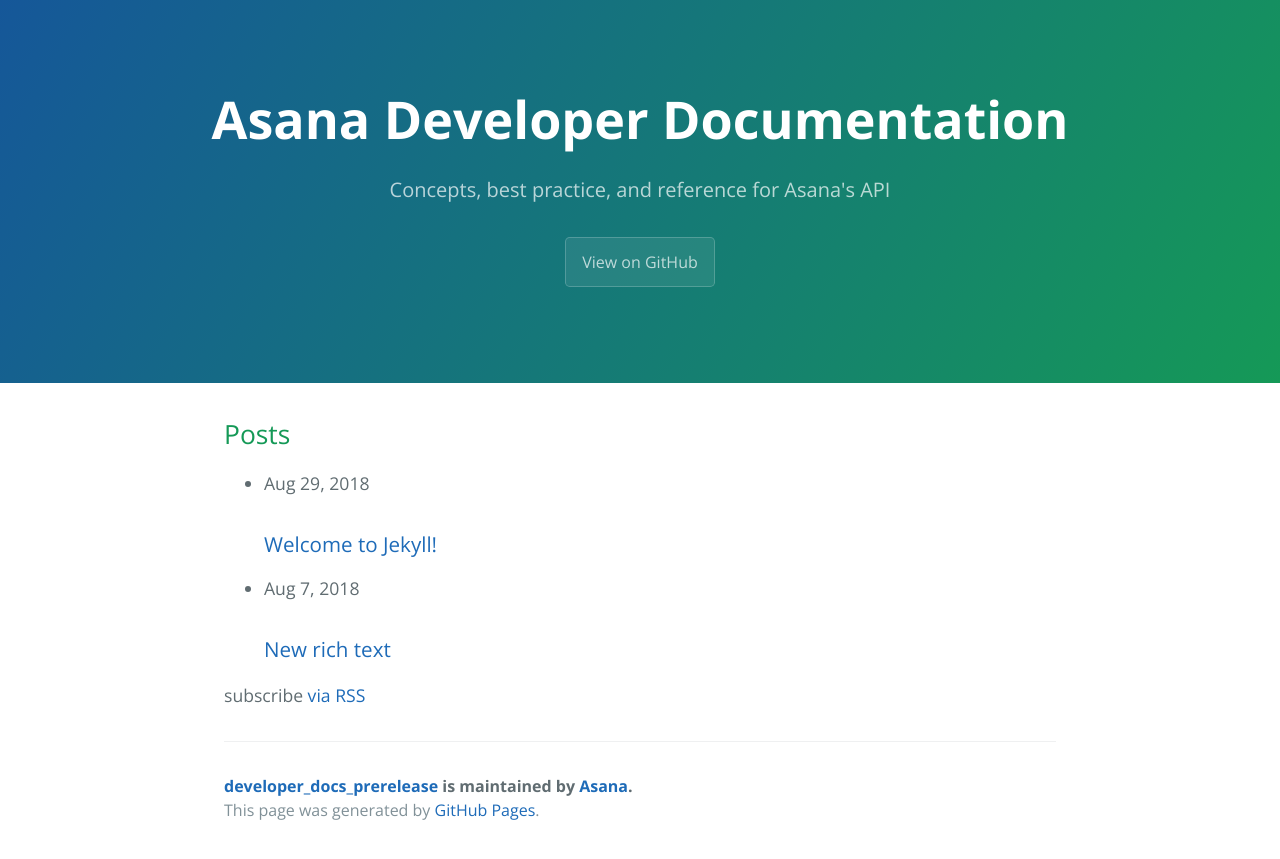
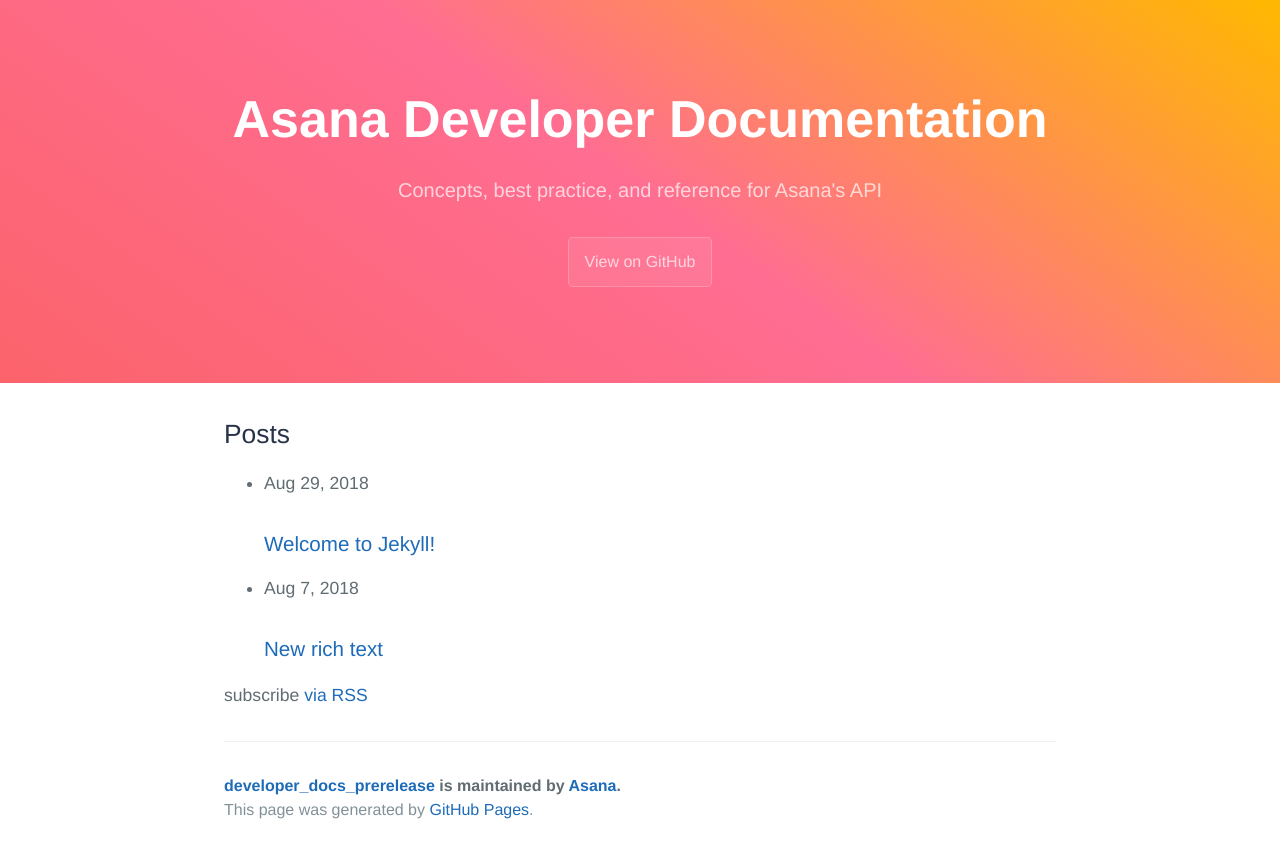
Before and after one commit to Asana/developer_docs_prerelease, a Jekyll site: the page built from docs/index.md, in a window 1280 px wide. Shown: the top 859 px of the page. Built offline with Jekyll 4.4.1, drawn with Linux system fonts in a browser that asks for light colours; some web fonts are replaced.

Commit message:
A minor amount of theme-ing

```diff
--- /dev/null
+++ b/docs/_sass/fonts.scss
@@ -0,0 +1,40 @@
+/*
+ * Straight out of our static site: https://github.com/Asana/asanastatic/blob/e69a59f1766bff75a2b281a3778077b5263fd29f/_themes/asana/css/fonts-blocking.css
+ *
+ */
+
+@font-face {
+  font-family: 'gordita';
+  src: url('https://fonts.luna1.co/gordita/hinted/hinted-Gordita-Regular.eot');
+  src: url('https://fonts.luna1.co/gordita/hinted/hinted-Gordita-Regular.eot?#iefix') format('embedded-opentype'),
+      url('https://fonts.luna1.co/gordita/hinted/hinted-Gordita-Regular.woff2') format('woff2'),
+      url('https://fonts.luna1.co/gordita/hinted/hinted-Gordita-Regular.woff') format('woff'),
+      url('https://fonts.luna1.co/gordita/hinted/hinted-Gordita-Regular.ttf') format('truetype'),
+      url('https://fonts.luna1.co/gordita/hinted/hinted-Gordita-Regular.svg#Gordita-Regular') format('svg');
+  font-weight: normal;
+  font-style: normal;
+}
+
+@font-face {
+  font-family: 'gordita';
+  src: url('https://fonts.luna1.co/gordita/hinted/hinted-Gordita-Light.eot');
+  src: url('https://fonts.luna1.co/gordita/hinted/hinted-Gordita-Light.eot?#iefix') format('embedded-opentype'),
+      url('https://fonts.luna1.co/gordita/hinted/hinted-Gordita-Light.woff2') format('woff2'),
+      url('https://fonts.luna1.co/gordita/hinted/hinted-Gordita-Light.woff') format('woff'),
+      url('https://fonts.luna1.co/gordita/hinted/hinted-Gordita-Light.ttf') format('truetype'),
+      url('https://fonts.luna1.co/gordita/hinted/hinted-Gordita-Light.svg#Gordita-Light') format('svg');
+  font-weight: 300;
+  font-style: normal;
+}
+
+@font-face {
+  font-family: 'gordita';
+  src: url('https://fonts.luna1.co/gordita/hinted/hinted-Gordita-Medium.eot');
+  src: url('https://fonts.luna1.co/gordita/hinted/hinted-Gordita-Medium.eot?#iefix') format('embedded-opentype'),
+      url('https://fonts.luna1.co/gordita/hinted/hinted-Gordita-Medium.woff2') format('woff2'),
+      url('https://fonts.luna1.co/gordita/hinted/hinted-Gordita-Medium.woff') format('woff'),
+      url('https://fonts.luna1.co/gordita/hinted/hinted-Gordita-Medium.ttf') format('truetype'),
+      url('https://fonts.luna1.co/gordita/hinted/hinted-Gordita-Medium.svg#Gordita-Medium') format('svg');
+  font-weight: 500;
+  font-style: normal;
+}
--- a/docs/_sass/jekyll-theme-cayman.scss
+++ b/docs/_sass/jekyll-theme-cayman.scss
@@ -1,6 +1,7 @@
 @import "normalize";
 @import "rouge-github";
 @import "variables";
+@import "fonts";
 @import url('https://fonts.googleapis.com/css?family=Open+Sans:400,700');
 
 @mixin large {
@@ -28,7 +29,7 @@
 body {
   padding: 0;
   margin: 0;
-  font-family: "Open Sans", "Helvetica Neue", Helvetica, Arial, sans-serif;
+  font-family: "gordita", "Helvetica Neue", Helvetica, Arial, sans-serif;
   font-size: 16px;
   line-height: 1.5;
   color: $body-text-color;
@@ -91,7 +92,7 @@
   color: $header-heading-color;
   text-align: center;
   background-color: $header-bg-color;
-  background-image: linear-gradient(120deg, $header-bg-color-secondary, $header-bg-color);
+  background-image: linear-gradient(215deg, $header-bg-color, $header-bg-color-secondary, $header-bg-color-tertiary);
 
   @include large {
     padding: 5rem 6rem;
--- a/docs/_sass/variables.scss
+++ b/docs/_sass/variables.scss
@@ -1,14 +1,21 @@
+// Asana colors
+$core-gold: #FFB900;
+$core-coral: #FC636B;
+$bright-coral: #FF6D92;
+$navy: #273347;
+
 // Breakpoints
 $large-breakpoint: 64em !default;
 $medium-breakpoint: 42em !default;
 
 // Headers
 $header-heading-color: #fff !default;
-$header-bg-color: #159957 !default;
-$header-bg-color-secondary: #155799 !default;
+$header-bg-color: $core-gold !default;
+$header-bg-color-secondary: $bright-coral !default;
+$header-bg-color-tertiary: $core-coral !default;
 
 // Text
-$section-headings-color: #159957 !default;
+$section-headings-color: $navy !default;
 $body-text-color: #606c71 !default;
 $body-link-color: #1e6bb8 !default;
 $blockquote-text-color: #819198 !default;
```
